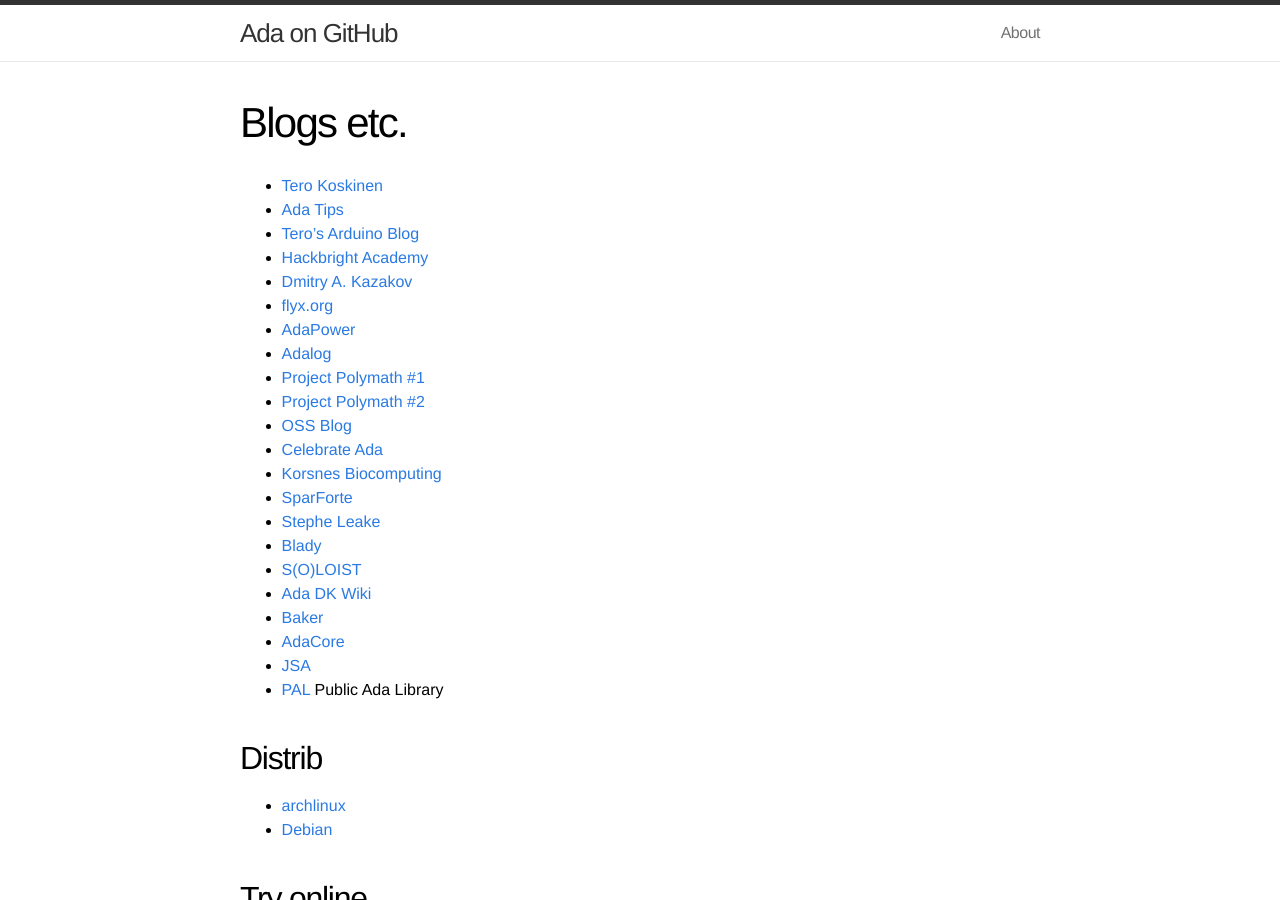
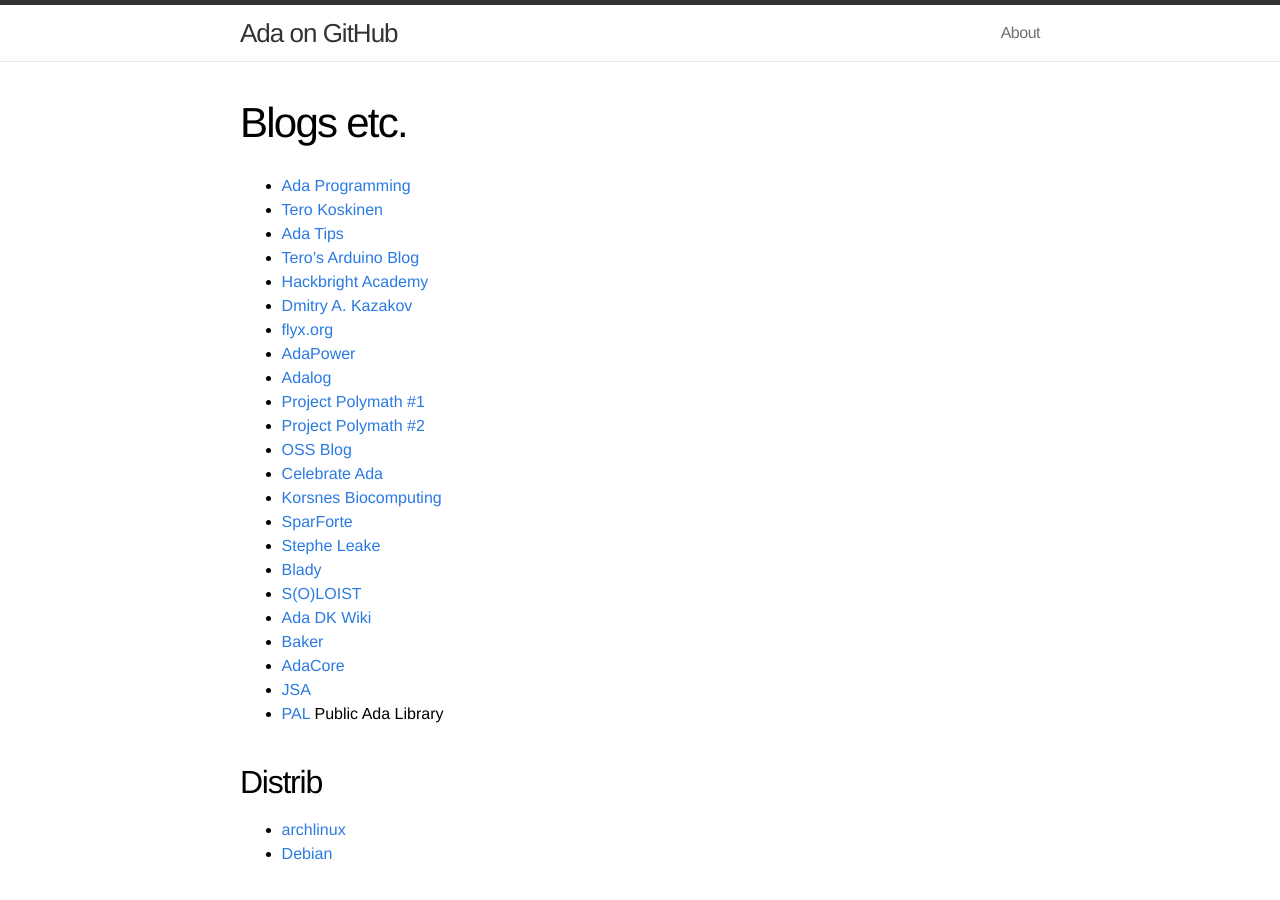
Before and after one commit to quornings/quornings.github.io, a Jekyll site: the page built from blogs.md, in a window 1280 px wide and 900 px high. Built offline with Jekyll 4.4.1, drawn with Linux system fonts in a browser that asks for light colours.

Commit message:
Add Ada Programming on blogspot

```diff
--- a/blogs.md
+++ b/blogs.md
@@ -4,6 +4,7 @@ title: Blogs etc.
 permalink: /blogs/
 ---
 
+- [Ada Programming](https://ada-programming.blogspot.com)
 - [Tero Koskinen](https://hg.sr.ht/~tkoskine)
 - [Ada Tips](https://ada.tips)
 - [Tero's Arduino Blog](http://arduino.ada-language.com)
```
